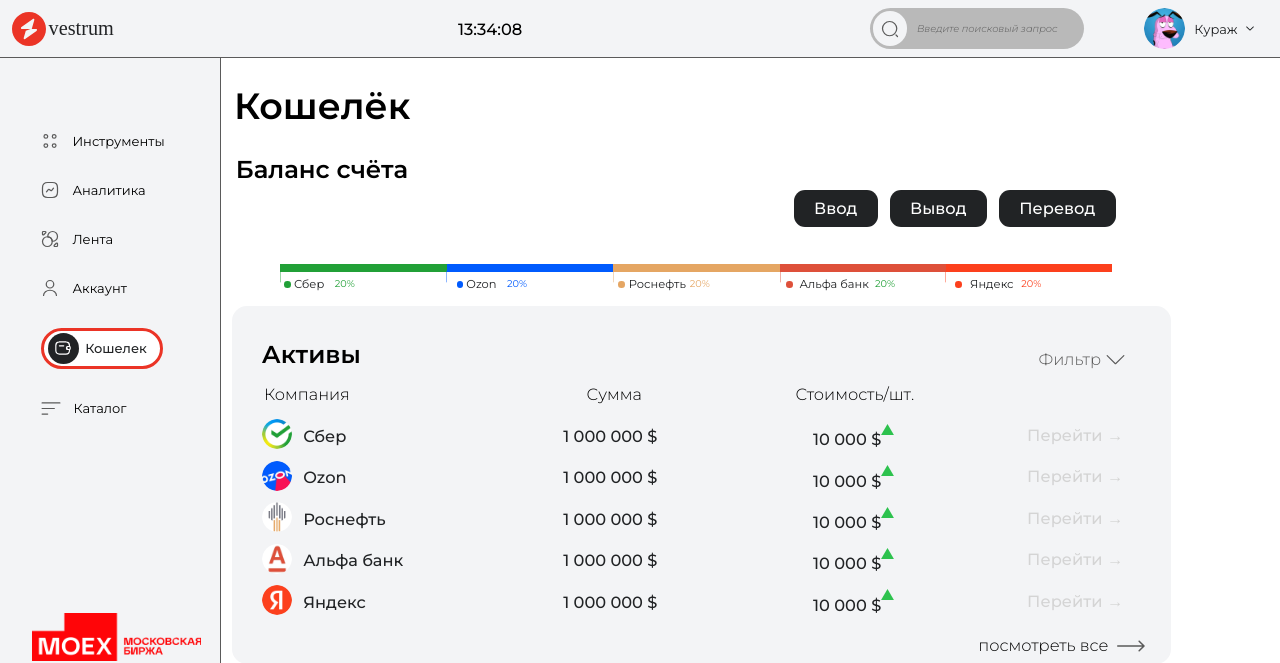
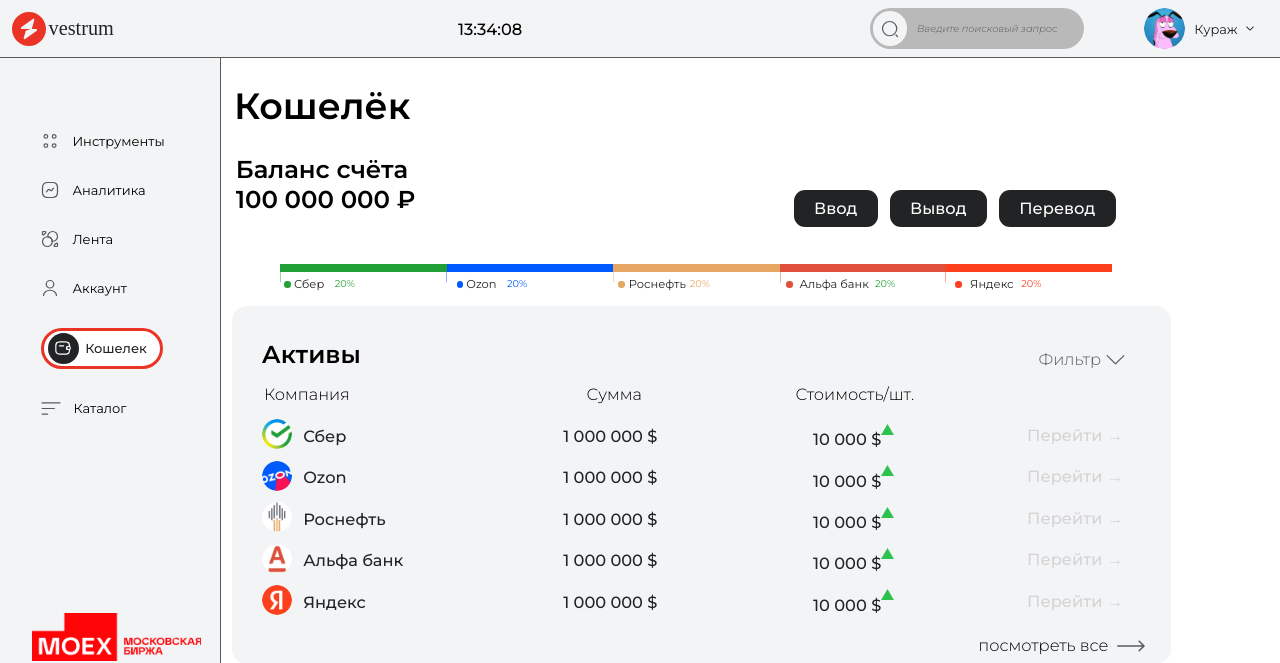
Before and after one commit to nikita20002000/Moex_Hack_Vestrum, a Django app: page /wallet in a window 1280 px wide. Shown: the top 663 px of the page. Run offline with Django 4.2, Linux system fonts and the light colour scheme; parts of the project's set-up code (start-up, migrations or seed data) failed here and were passed over; some web fonts are replaced.

Commit message:
Добавил баланс в html

```diff
--- a/rialto/name/templates/name/wallet.html
+++ b/rialto/name/templates/name/wallet.html
@@ -144,8 +144,10 @@
         </div>
       </header>
       <main class="container">
-        <h3 class="h3">Баланс счёта</h3>
+        <h3 class="h3">Баланс счёта <br>100&nbsp000&nbsp000 ₽ </h3>
+
         <div class="parent1">
+
           <button class="button">
             <div class="div11">Ввод</div>
           </button>
```
